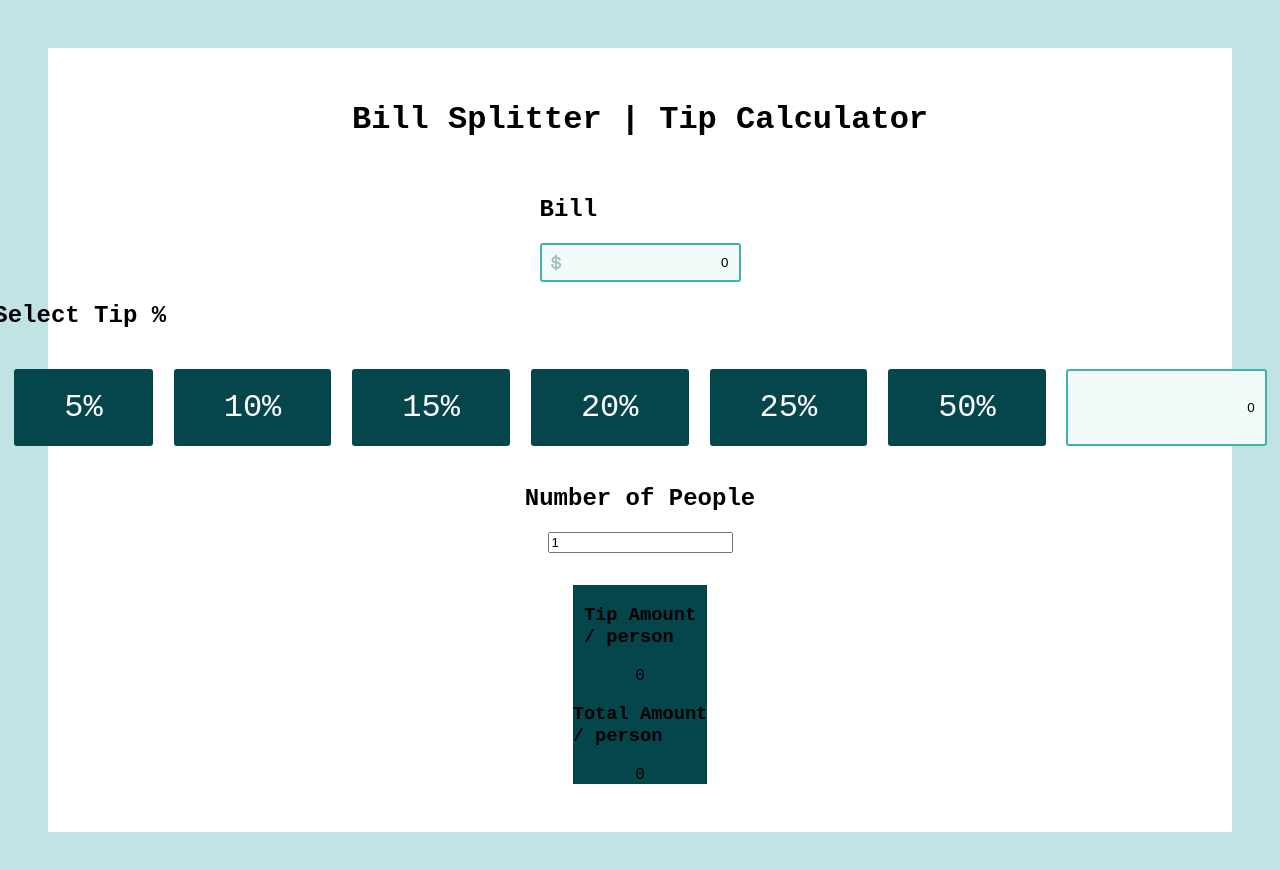
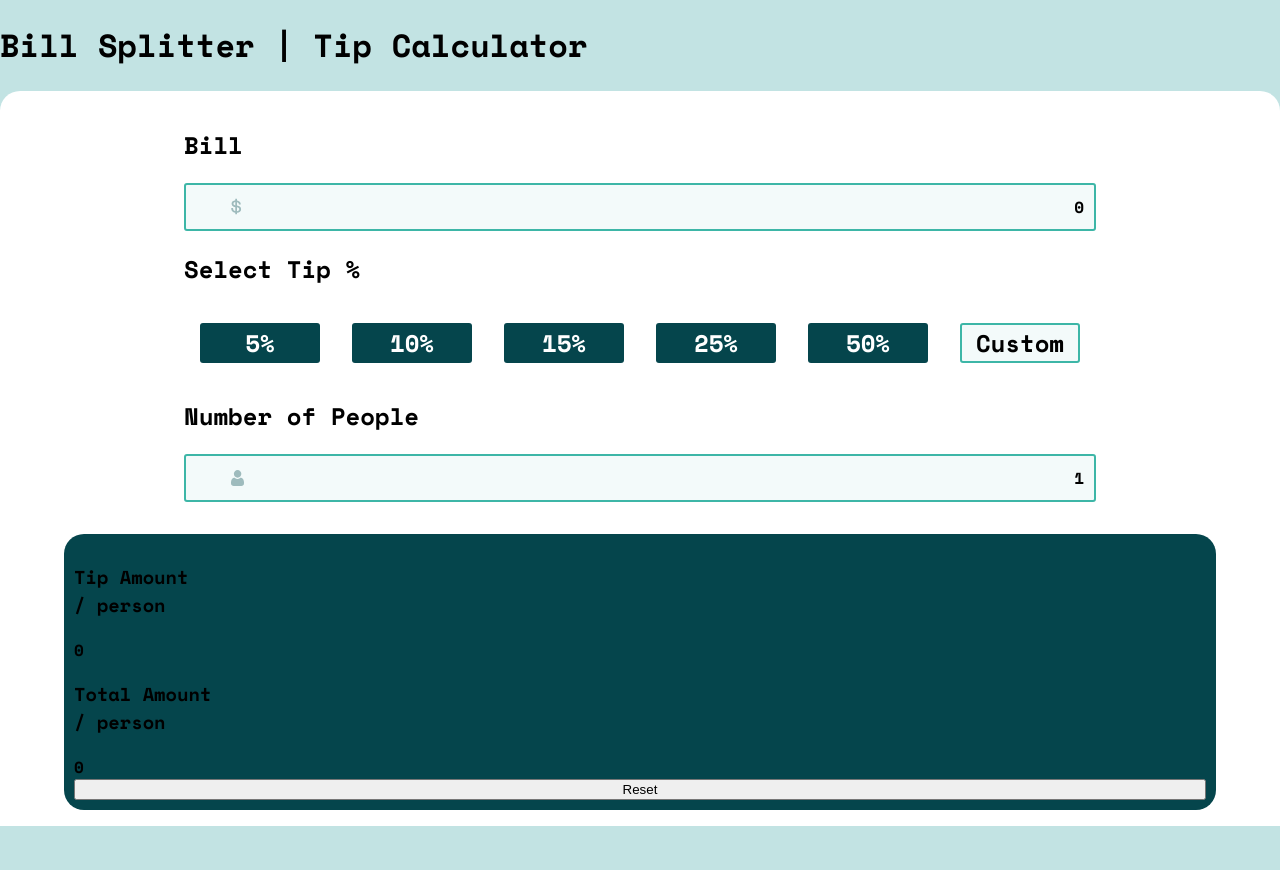
Before and after one commit to andicuevasp/tip-calculator, a React (Vite) app: page / in a window 1280 px wide. Shown: the top 870 px of the page. After the commit the page ends 826 px from the top, so only its background shows below. Built offline with nearby package versions, Linux system fonts and the light colour scheme.

Commit message:
wip added styles to initial values section

```diff
--- a/index.html
+++ b/index.html
@@ -2,6 +2,9 @@
 <html lang="en">
   <head>
     <meta charset="UTF-8" />
+    <link rel="preconnect" href="https://fonts.googleapis.com">
+<link rel="preconnect" href="https://fonts.gstatic.com" crossorigin>
+<link href="https://fonts.googleapis.com/css2?family=Space+Mono:wght@400;700&display=swap" rel="stylesheet">
     <link rel="preconnect" href="https://fonts.googleapis.com">
     <link rel="icon" type="image/svg+xml" href="/vite.svg" />
     <meta name="viewport" content="width=device-width, initial-scale=1.0" />
--- a/src/App.jsx
+++ b/src/App.jsx
@@ -8,7 +8,7 @@ function App() {
   const [formData, setFormData] = useState(
     {
       billAmount: 0,
-      tip: 0,
+      tip: "Custom",
       numberOfPeople: 1
     }
   )
@@ -28,10 +28,19 @@ function App() {
     })
   }
 
+  function reset() {
+    setFormData({
+      billAmount: 0,
+      tip: "Custom",
+      numberOfPeople: 1
+    })
+
+  }
+
   return (
     <main>
+      <h1>Bill Splitter | Tip Calculator</h1>
       <div className='container'>
-        <h1>Bill Splitter | Tip Calculator</h1>
         <div className='initial-values'>
           <Bill
           formData={formData}
@@ -49,6 +58,7 @@ function App() {
         <Results
         tipAmountPerPerson={tipAmountPerPerson}
         totalAmountPerPerson={totalAmountPerPerson}
+        reset={reset}
         />
       </div>
     </main>
--- a/src/components/Bill.jsx
+++ b/src/components/Bill.jsx
@@ -3,7 +3,7 @@ export default function Bill(props) {
     return (
         <div className='bill'>
         <h2>Bill</h2>
-        <form>
+        <form className="bill-form">
           <input
           className="bill-input"
           type="text"
--- a/src/components/NumberOfPeople.jsx
+++ b/src/components/NumberOfPeople.jsx
@@ -4,6 +4,7 @@ export default function NumberOfPeople(props){
             <h2>Number of People</h2>
             <form>
               <input
+              className="number-people-input"
               type="text"
               placeholder="0"
               onChange={props.handleChange}
--- a/src/components/Results.jsx
+++ b/src/components/Results.jsx
@@ -6,6 +6,7 @@ export default function Results(props) {
           <span>{props.tipAmountPerPerson}</span>
           <h3>Total Amount <br/> <span> / person</span></h3>
           <span>{props.totalAmountPerPerson}</span>
+          <button onClick={props.reset}>Reset</button>
         </div>
     )
 }
--- a/src/components/SelectTip.jsx
+++ b/src/components/SelectTip.jsx
@@ -4,9 +4,9 @@ export default function SelectTip(props) {
     return (
         <div className='select-tip'>
           <h2>Select Tip %</h2>
-          <form>
+          <form className="select-tip-form">
             <input
-            className="tip-type"
+            className="select-tip-radio"
             type="radio"
             id="5%"
             name="tip"
@@ -16,7 +16,7 @@ export default function SelectTip(props) {
             />
             <label htmlFor="5%">5%</label>
             <input
-            className="tip-type"
+            className="select-tip-radio"
             type="radio"
             id="10%"
             name="tip"
@@ -26,7 +26,7 @@ export default function SelectTip(props) {
             />
             <label htmlFor="10%">10%</label>
             <input
-            className="tip-type"
+            className="select-tip-radio"
             type="radio"
             id="15%"
             name="tip"
@@ -36,17 +36,7 @@ export default function SelectTip(props) {
             />
             <label htmlFor="15%">15%</label>
             <input
-            className="tip-type"
-            type="radio"
-            id="20%"
-            name="tip"
-            value="20"
-            checked={props.formData.tip === "20%"}
-            onChange={props.handleChange}
-            />
-            <label htmlFor="20%">20%</label>
-            <input
-            className="tip-type"
+            className="select-tip-radio"
             type="radio"
             id="25%"
             name="tip"
@@ -56,7 +46,7 @@ export default function SelectTip(props) {
             />
             <label htmlFor="25%">25%</label>
             <input
-            className="tip-type"
+            className="select-tip-radio"
             type="radio"
             id="50%"
             name="tip"
--- a/src/index.css
+++ b/src/index.css
@@ -5,6 +5,8 @@
 body {
   margin: 0 auto;
   background-color: #c2e3e3;
+  font-family: 'Space Mono', monospace;
+  font-weight: 700;
 }
 
 img, picture, iframe {
@@ -13,26 +15,20 @@ img, picture, iframe {
   margin: auto;
 }
 
-main {
-  background-color: white;
-  font-family: 'Space Mono', monospace;
-  margin: 3rem;
-}
 
 .container {
   display: flex;
-  flex-flow: row wrap;
+  flex-direction: column;
   align-items: center;
   justify-content: center;
-  padding: 2rem;
+  border-radius: 20px 20px 0 0;
+  background-color: white;
 }
 
 .initial-values, .results {
   display: flex;
-  align-items: center;
-  justify-content: center;
   margin: 1rem;
-  flex-flow: column wrap;
+  flex-direction: column;
 }
 
 
@@ -40,46 +36,74 @@ main {
   background-color: #05454c;
 }
 
+.bill {
+  display: flex;
+  flex-direction: column;
+}
 
-.bill-input, .custom-tip{
+.bill-input, .custom-tip, .number-people-input{
   border-color: #3db6a7;
   border-radius: 3px;
   border-style: solid;
   background-color: #f3fafa;
-  text-align: right;
 }
-.bill-input {
-  background-image: url("../src/assets/icon-dollar.svg");
+.bill-input, .number-people-input {
   background-repeat: no-repeat;
   background-size: initial;
   background-position: 5% center;
   padding: 10px;
+  width: 100%;
+  font-family: 'Space Mono', monospace;
+  font-weight: 700;
+  font-size: 1rem;
+  text-align: right;
 }
 
-.select-tip {
+.bill-input {
+  background-image: url("../src/assets/icon-dollar.svg");
+}
+
+.select-tip-form {
   display: flex;
   flex-flow: row wrap;
-}
-
-form {
-  display: flex;
-  flex-direction: row wrap;
   align-items: center;
   justify-content: center;
 }
-.tip-type {
+
+.select-tip-radio {
   visibility: hidden;
+  position: absolute;
 }
 
 div.select-tip > form > label {
   background-color: #05454c;
+  width: 120px;
+  height: 40px;
+  padding: 2px;
+  text-align: center;
   color: white;
-  padding: 20px 50px;
   border-radius: 3px;
-  font-size: 2em;
+  font-size: 1.5rem;
+  margin: 1rem;
 }
 
 .custom-tip {
-  padding: 29px 10px;
-  margin: 20px;
+  height: 40px;
+  width: 120px;
+  margin: 1rem;
+  font-family: 'Space Mono', monospace;
+  font-weight: 700;
+  font-size: 1.5rem;
+  text-align: center;
 }
+
+.number-people-input {
+  background-image: url("../src/assets/icon-person.svg");
+}
+
+.results {
+    background-color: #05454c;
+    width: 90%;
+    border-radius: 20px;
+    padding: 10px;
+}
```
